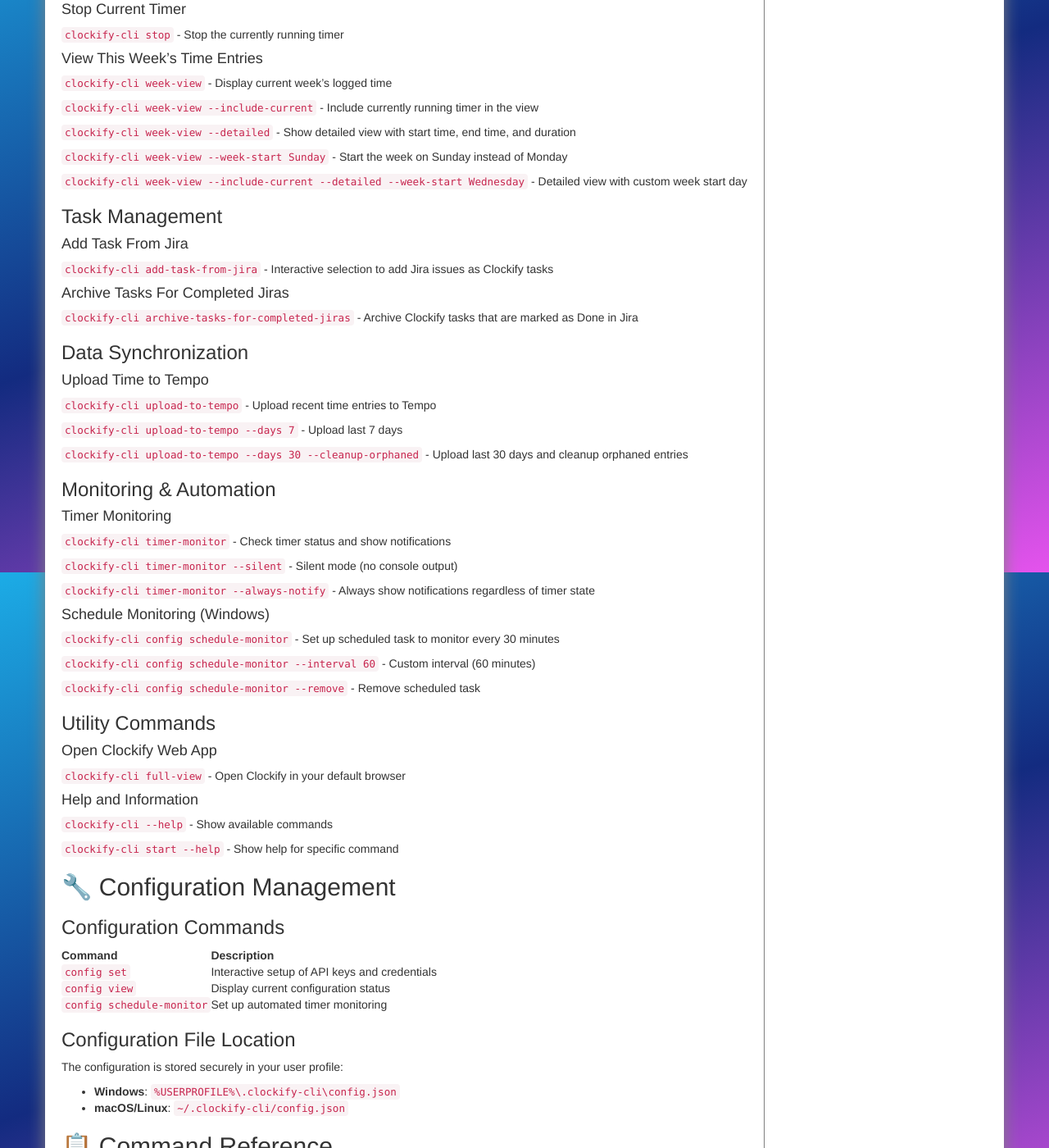
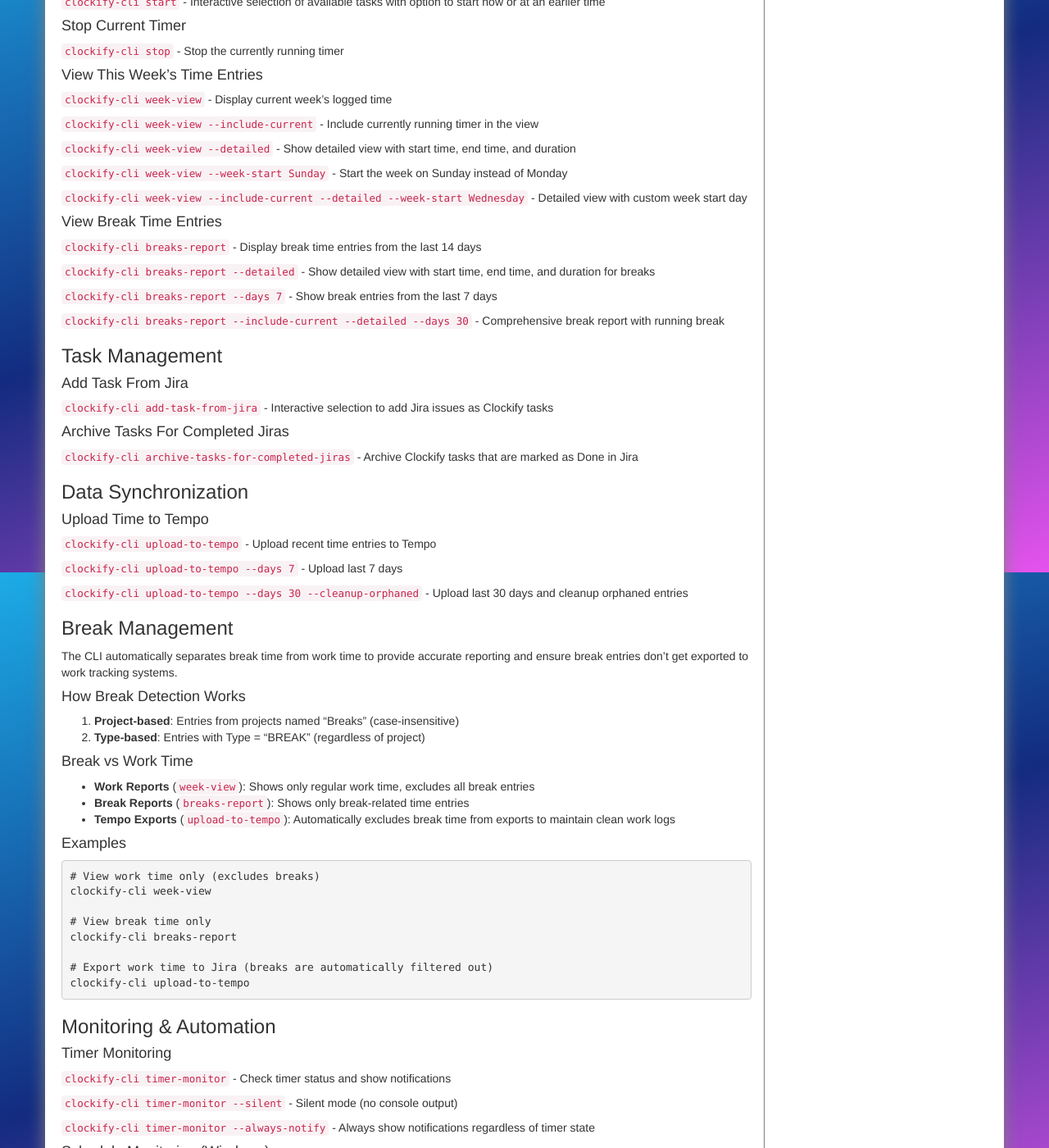
Before and after one commit to BlythMeister/ClockifyCli, a Jekyll site: the page built from docs/index.md, in a window 1280 px wide and 1400 px high, scrolled down 2902 px. Shown: the whole window at 82% size. Built offline with Jekyll 4.4.1, drawn with Linux system fonts in a browser that asks for light colours; nearby versions of some CDN libraries; some of the changed text lies outside the part shown.

Commit message:
docs: update documentation site to match README v1.6 features
- Add break management feature description and examples
- Update key features to include menu-based editing and break management
- Add breaks-report command to PowerShell auto-completion list
- Add break time reporting examples and usage instructions
- Include breaks-report in command reference table
- Add comprehensive break management section with detection logic

The documentation site now matches the current README.md and includes
all v1.6 functionality for breaks management and enhanced editing.

Signed-off-by: Copilot <copilot@github.com>
Signed-off-by: Chris Blyth <blythmeister@gmail.com>

````diff
--- a/docs/index.md
+++ b/docs/index.md
@@ -12,8 +12,9 @@ Clockify CLI is a powerful command-line tool that bridges the gap between **Cloc
 - **📋 Manage tasks** directly from Jira issues in Clockify
 - **⏱️ Start/Stop timers** with an intuitive command-line interface and customizable start times
 - **🗑️ Discard/Delete timers** with safety confirmations and time restrictions
-- **✏️ Edit existing timers** with precise start/end time adjustments
+- **✏️ Edit existing timers** with precise start/end time adjustments and menu-based editing
 - **📊 View time reports** for current week and specific periods with optional detailed breakdown and configurable week start day
+- **☕ Break management** with separate tracking and reporting for break time vs work time
 - **🔔 Monitor timers** with desktop notifications
 - **🗂️ Archive Tasks For Completed Jiras** automatically
 - **⚙️ Easy configuration** management for API keys
@@ -55,7 +56,7 @@ Register-ArgumentCompleter -Native -CommandName clockify-cli -ScriptBlock {
     }
 
     # Get available commands and options
-    $commands = @('add', 'add-task-from-jira', 'archive-tasks-for-completed-jiras', 'config', 'delete', 'discard', 'edit', 'full-view', 'start', 'status', 'stop', 'timer-monitor', 'upload-to-tempo', 'week-view')
+    $commands = @('add', 'add-task-from-jira', 'archive-tasks-for-completed-jiras', 'breaks-report', 'config', 'delete', 'discard', 'edit', 'full-view', 'start', 'status', 'stop', 'timer-monitor', 'upload-to-tempo', 'week-view')
     $options = @('--help', '--version')
 
     # Filter suggestions based on what user has typed
@@ -162,6 +163,16 @@ This command is useful for logging time you've already spent working on a task.
 
 `clockify-cli week-view --include-current --detailed --week-start Wednesday` - Detailed view with custom week start day
 
+#### View Break Time Entries
+
+`clockify-cli breaks-report` - Display break time entries from the last 14 days
+
+`clockify-cli breaks-report --detailed` - Show detailed view with start time, end time, and duration for breaks
+
+`clockify-cli breaks-report --days 7` - Show break entries from the last 7 days
+
+`clockify-cli breaks-report --include-current --detailed --days 30` - Comprehensive break report with running break
+
 ### Task Management
 
 #### Add Task From Jira
@@ -181,6 +192,34 @@ This command is useful for logging time you've already spent working on a task.
 `clockify-cli upload-to-tempo --days 7` - Upload last 7 days
 
 `clockify-cli upload-to-tempo --days 30 --cleanup-orphaned` - Upload last 30 days and cleanup orphaned entries
+
+### Break Management
+
+The CLI automatically separates break time from work time to provide accurate reporting and ensure break entries don't get exported to work tracking systems.
+
+#### How Break Detection Works
+
+1. **Project-based**: Entries from projects named "Breaks" (case-insensitive)
+2. **Type-based**: Entries with Type = "BREAK" (regardless of project)
+
+#### Break vs Work Time
+
+- **Work Reports** (`week-view`): Shows only regular work time, excludes all break entries
+- **Break Reports** (`breaks-report`): Shows only break-related time entries
+- **Tempo Exports** (`upload-to-tempo`): Automatically excludes break time from exports to maintain clean work logs
+
+#### Examples
+
+```bash
+# View work time only (excludes breaks)
+clockify-cli week-view
+
+# View break time only
+clockify-cli breaks-report
+
+# Export work time to Jira (breaks are automatically filtered out)
+clockify-cli upload-to-tempo
+```
 
 ### Monitoring & Automation
 
@@ -236,6 +275,7 @@ The configuration is stored securely in your user profile:
 | Command | Description | Examples |
 |---------|-------------|----------|
 | `add` | Add a completed time entry with both start and end times | `clockify-cli add` |
+| `breaks-report` | Display break time entries and separate break tracking | `clockify-cli breaks-report --detailed --days 7` |
 | `delete` | Delete completed timers from this week | `clockify-cli delete` |
 | `discard` | Permanently delete the currently running timer | `clockify-cli discard` |
 | `edit` | Edit start/end times of existing time entries | `clockify-cli edit --days 7` |
````
